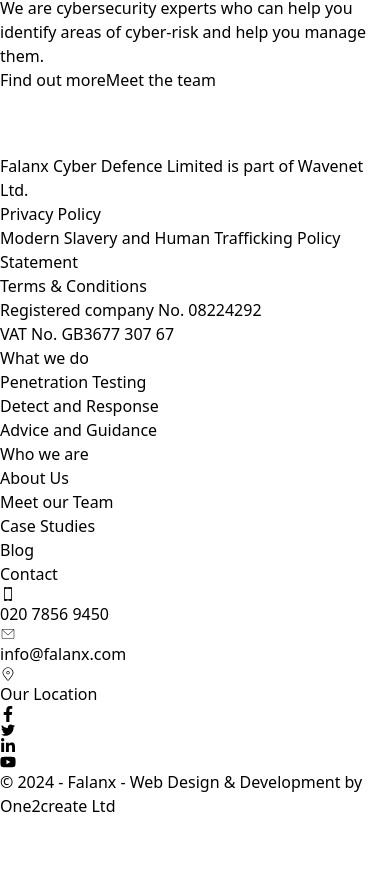
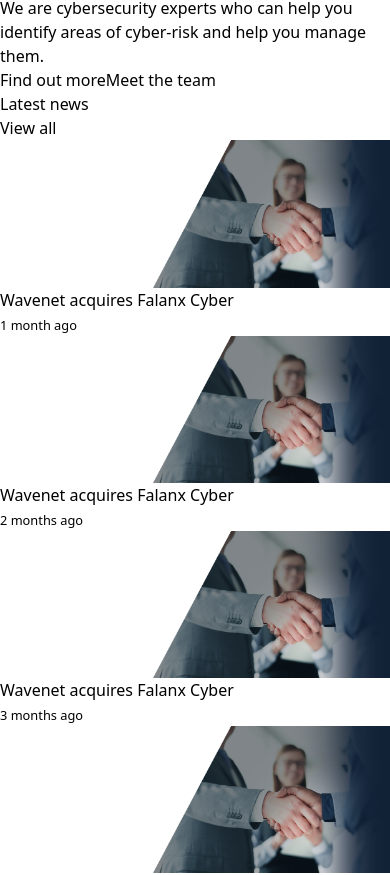
Before and after one commit to Adenekan123/tissec_web, a React (Vite) app: page / in a window 390 px wide. Shown: the part 2077-2952 px from the top of the page. Before the commit the page ends 2895 px from the top, so only its background shows below. Built offline with nearby package versions, Linux system fonts and the light colour scheme.

Commit message:
added latest-news

```diff
--- /dev/null
+++ b/src/pages/home/components/latest-news.tsx
@@ -0,0 +1,64 @@
+import { Link } from "react-router-dom";
+
+const LatestNews = () => {
+  return (
+    <div className="bg-blue-950 text-white px-4 py-24 flex flex-col gap-y-6">
+      <div className="md:w-8/12 mx-auto flex flex-col gap-y-20">
+        <div className="flex justify-between items-center">
+          <h2 className="text-4xl">Latest news</h2>
+          <button className="text-white px-6 py-3 border-2 border-white hover:bg-amber-400 hover:text-white hover:border-blue-950">
+            View all
+          </button>
+        </div>
+        <div className="grid grid-cols-2 gap-6 md:grid-cols-4">
+          <Link to={"#"} className="flex flex-col gap-y-6 group">
+            <img
+              src="/images/Partners-Slider-5.png"
+              alt=""
+              className=" h-44 w-full object-cover bg-white group-hover:-translate-y-1 transition-all"
+            />
+            <p className="text-lg font-semibold hover:text-amber-400">
+              Wavenet acquires Falanx Cyber
+            </p>
+            <small className="text-sm">1 month ago</small>
+          </Link>
+          <Link to={"#"} className="flex flex-col gap-y-6 group">
+            <img
+              src="/images/Partners-Slider-5.png"
+              alt=""
+              className="h-44 w-full object-cover bg-white group-hover:-translate-y-1 transition-all"
+            />
+            <p className="text-lg font-semibold hover:text-amber-400">
+              Wavenet acquires Falanx Cyber
+            </p>
+            <small className="text-sm">2 months ago</small>
+          </Link>
+          <Link to={"#"} className="flex flex-col gap-y-6 group">
+            <img
+              src="/images/Partners-Slider-5.png"
+              alt=""
+              className="h-44 w-full object-cover bg-white group-hover:-translate-y-1 transition-all"
+            />
+            <p className="text-lg font-semibold hover:text-amber-400">
+              Wavenet acquires Falanx Cyber
+            </p>
+            <small className="text-sm">3 months ago</small>
+          </Link>
+          <Link to={"#"} className="flex flex-col gap-y-6 group">
+            <img
+              src="/images/Partners-Slider-5.png"
+              alt=""
+              className="h-44 w-full object-cover bg-white group-hover:-translate-y-1 transition-all"
+            />
+            <p className="text-lg font-semibold hover:text-amber-400">
+              Wavenet acquires Falanx Cyber
+            </p>
+            <small className="text-sm">3 month ago</small>
+          </Link>
+        </div>
+      </div>
+    </div>
+  );
+};
+
+export default LatestNews;
--- a/src/pages/home/index.tsx
+++ b/src/pages/home/index.tsx
@@ -1,6 +1,7 @@
 import { Carousel } from "../../components";
 import { HomeBaner } from "../../components";
 import { homeBannerContents } from "../../static/home.static";
+import LatestNews from "./components/latest-news";
 import WhatWeDo from "./components/what-we-do";
 import WhoWeAre from "./components/who-we-are";
 
@@ -20,6 +21,9 @@
       <section>
         <WhoWeAre />
       </section>
+      <section>
+        <LatestNews />
+      </section>
     </>
   );
 };
```
